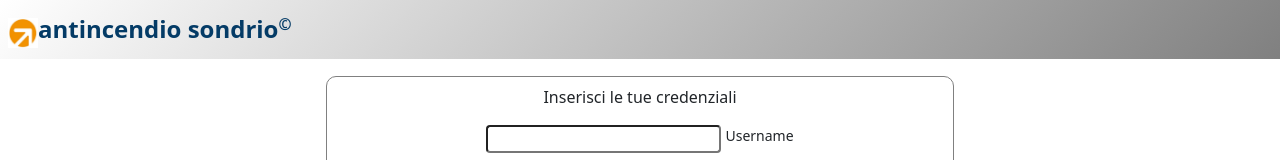
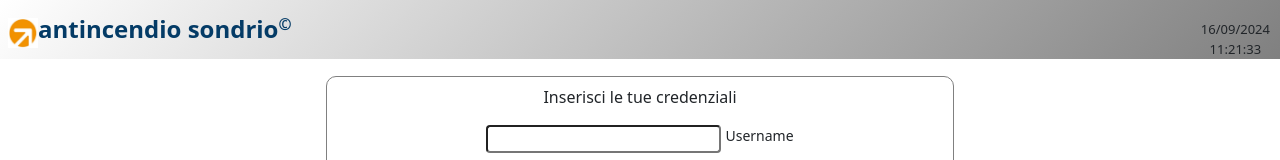
Before and after one commit to simonemoretti94/antincendiosondrio_vite, a Vue app: page / in a window 1280 px wide. Shown: the top 160 px of the page. Built offline with nearby package versions, Linux system fonts and the light colour scheme.

Commit message:
1.2.4th time updated into header

```diff
--- a/src/components/Header.vue
+++ b/src/components/Header.vue
@@ -14,25 +14,28 @@ export default {
     return {}
   },
   methods: { //functions; all kind of manipulations
+    updateDateTime() {
+      const now = new Date();
+      const day = String(now.getDate()).padStart(2, '0');
+      const month = String(now.getMonth() + 1).padStart(2, '0'); // I mesi in JavaScript sono indicizzati da 0 (gennaio) a 11 (dicembre)
+      const year = now.getFullYear();
+      const hours = String(now.getHours()).padStart(2, '0');
+      const minutes = String(now.getMinutes()).padStart(2, '0');
+      const seconds = String(now.getSeconds()).padStart(2, '0');
 
+      const dateString = `${day}/${month}/${year}`;
+      const timeString = `${hours}:${minutes}:${seconds}`;
+
+      document.getElementById('currentDateTime').innerHTML = dateString + '<br>' + timeString;
+
+    }
   },
-  computed: { // computed properties are cached based on their reactive dependencies
-    //return example this.value1 + this.value2;
+  mounted() {
+    // Aggiorna la data e l'ora ogni secondo
+    setInterval(this.updateDateTime, 1000);
 
-  },
-  created() { //Run code before DOM's initial rendering
-    return //example this.value1 + this.value2;
-
-  },
-  mounted() { //Run code after DOM's initial rendering
-    /*axios
-    .get('')
-    .then((response) => {
-       console.log(response);
-    } )*/
-  },
-  watch: { //triggers a function whenever a reactive property changes
-
+    // Aggiorna la data e l'ora immediatamente quando la pagina viene caricata
+    this.updateDateTime();
   },
 }
 </script>
@@ -43,6 +46,7 @@ export default {
       <img id="logo" src="/logo.jpg" alt="logo">
       <span>antincendio sondrio<small><sup>&copy;</sup></small></span>
     </div>
+    <p id="currentDateTime">ciao</p>
   </header>
 </template>
 
@@ -55,6 +59,8 @@ header {
   align-items: center;
 
   >div {
+    position: relative;
+
     & img#logo {
       width: 30px;
       height: 30px;
@@ -71,5 +77,18 @@ header {
       }
     }
   }
+
+  p#currentDateTime {
+    position: absolute;
+    top: 20px;
+    right: 10px;
+
+    text-align: center;
+    font-size: small;
+
+    @media screen and (max-width: 350px) {
+      font-size: x-small;
+    }
+  }
 }
 </style>
```
